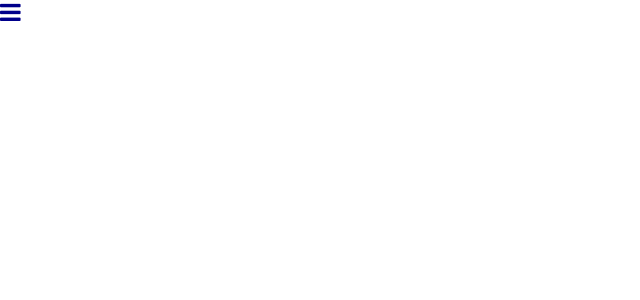
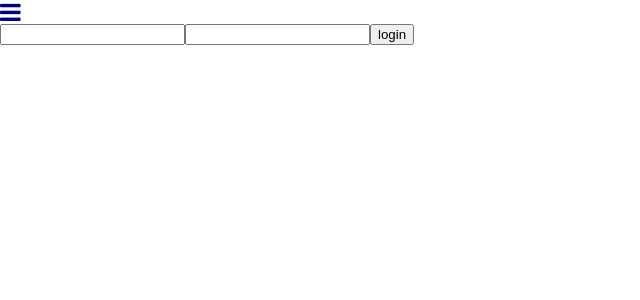
Before and after one commit to DecodeCATS/IOU, a React (Create React App) app in the folder iou-frontend/: page /login in a window 1280 px wide. Shown: the top 300 px of the page, without its empty margins (0-640 px from the left). Built offline with nearby package versions, Linux system fonts and the light colour scheme.

Commit message:
Fixed history.push using withRouter

```diff
--- a/iou-frontend/src/components/Main.js
+++ b/iou-frontend/src/components/Main.js
@@ -3,6 +3,7 @@ import { Switch, Route } from 'react-router-dom';
 import Home from './pages/Home';
 import Connection from './pages/Connection';
 import Contract from './pages/Contract';
+import Login from './pages/Login';
 import SignUp from './pages/SignUp';
 
 // The Main component renders one of the three provided
@@ -18,6 +19,7 @@ class Main extends Component {
           <Route exact path='/' component={Home}/>
           <Route path='/connections' component={Connection}/>
           <Route path='/contracts' component={Contract}/>
+          <Route path='/login' component={Login}/>
           <Route path='/signup' component={SignUp}/>
         </Switch>
       </main>
--- a/iou-frontend/src/components/modals/Menu.js
+++ b/iou-frontend/src/components/modals/Menu.js
@@ -1,5 +1,5 @@
 import React, {Component} from 'react';
-import {Link} from 'react-router-dom';
+import {Link, withRouter} from 'react-router-dom';
 import onClickOutside from 'react-onclickoutside';
 import auth from '../../auth';
 // import {browserHistory as history} from 'react-router';
@@ -25,7 +25,7 @@ class Menu extends Component {
     _handleLogout(e) {
         e.preventDefault();
         auth.logout();
-        // this.props.router.push('/');
+        this.props.history.push('/');
         this.props.closeMenu();
         // history.push('/');
     }
@@ -102,4 +102,4 @@ class Menu extends Component {
 
 }
 
-export default onClickOutside(Menu);
+export default withRouter(onClickOutside(Menu));
--- a/iou-frontend/src/components/pages/Login.js
+++ b/iou-frontend/src/components/pages/Login.js
@@ -1,10 +1,12 @@
 import React, {Component} from 'react';
-import auth from '../../auth'
+import {withRouter} from 'react-router-dom';
+
+import auth from '../../auth';
 import './Login.css';
 
 const ENTER = 13;
 
-export default class Login extends Component {
+class Login extends Component {
     constructor(props) {
         super(props);
         this.state = {
@@ -17,7 +19,7 @@ export default class Login extends Component {
         let {email: {value: email}, password: {value: password}} = this.refs;
         if (email && password) {
             auth.login(email, password)
-                .then(res => this.props.router.push('/'))
+                .then(res => this.props.history.push('/'))
                 .catch(err => {
                     // console.log(`Login Error=${err}`);
                     this.setState({error: err.message});
@@ -53,3 +55,5 @@ export default class Login extends Component {
     }
 
 }
+
+export default withRouter(Login);
```
